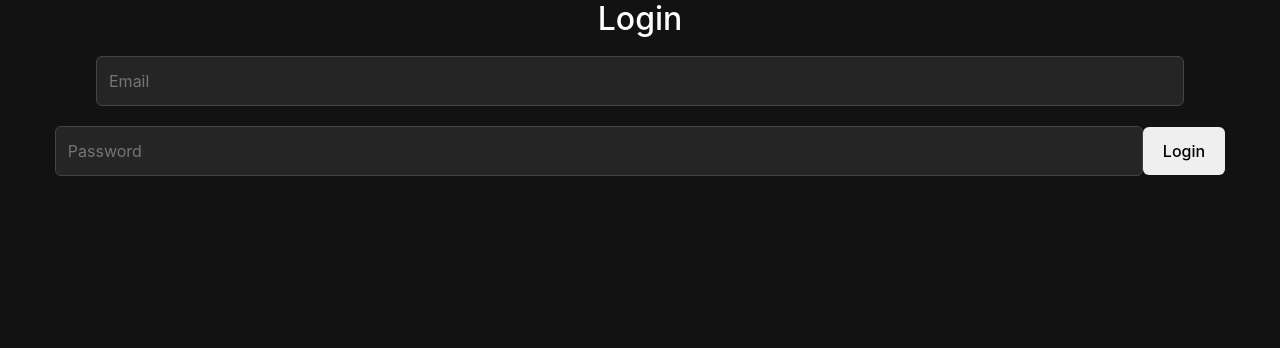
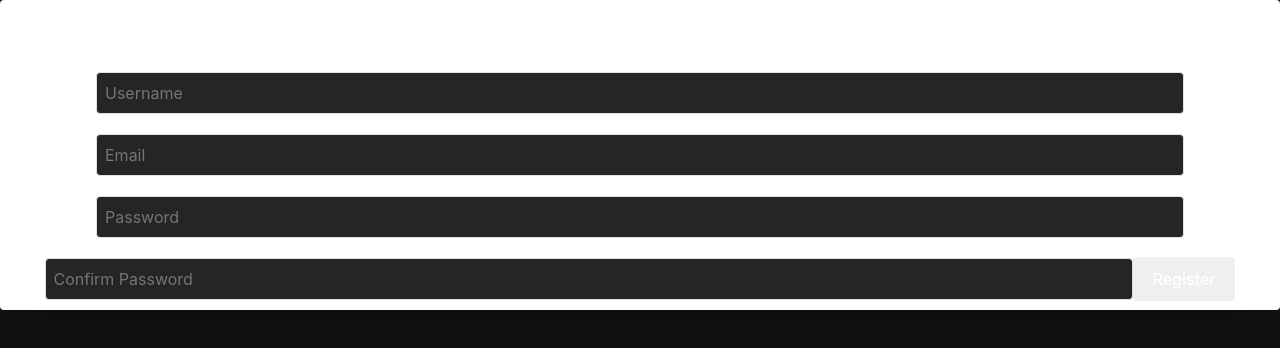
Before and after one commit to alanthoms/ku_fyp, a React (Create React App) app in the folder movie-recommender/client/: page /register in a window 1280 px wide. Before the commit this address led to /login. Shown: the top 348 px of the page. Built offline with nearby package versions, Linux system fonts and the light colour scheme.

Commit message:
Add Register Screen

```diff
--- a/movie-recommender/client/src/App.js
+++ b/movie-recommender/client/src/App.js
@@ -2,6 +2,7 @@ import { BrowserRouter as Router, Routes, Route, Navigate } from "react-router-d
 import { useEffect, useState } from "react";
 import Login from "./components/Login";
 import Dashboard from "./components/Dashboard";
+import Register from "./components/Register";
 
 function App() {
   const [isAuthenticated, setIsAuthenticated] = useState(null);
@@ -18,6 +19,7 @@ function App() {
         <Route path="/login" element={isAuthenticated ? <Navigate to="/dashboard" /> : <Login />} />
         <Route path="/dashboard" element={isAuthenticated ? <Dashboard /> : <Navigate to="/login" />} />
         <Route path="*" element={<Navigate to={isAuthenticated ? "/dashboard" : "/login"} />} />
+        <Route path="/register" element={<Register />} />
       </Routes>
     </Router>
   );
--- a/movie-recommender/client/src/components/Login.js
+++ b/movie-recommender/client/src/components/Login.js
@@ -1,6 +1,6 @@
 import { useState } from "react";
 import { useNavigate } from "react-router-dom";
-
+import { Link } from "react-router-dom";
 const Login = () => {
   const [email, setEmail] = useState("");
   const [password, setPassword] = useState("");
@@ -39,6 +39,12 @@ const Login = () => {
         <input type="password" placeholder="Password" value={password} onChange={(e) => setPassword(e.target.value)} required />
         <button type="submit">Login</button>
       </form>
+      <p>
+        Don't have an account?{" "}
+        <Link to="/register" style={{ color: "blue" }}>
+          Register here
+        </Link>
+      </p>
     </div>
   );
 };
--- /dev/null
+++ b/movie-recommender/client/src/components/Register.js
@@ -0,0 +1,113 @@
+import React, { useState } from "react";
+import { useNavigate } from "react-router-dom";
+
+const Register = () => {
+  const [username, setUsername] = useState("");
+  const [email, setEmail] = useState("");
+  const [password, setPassword] = useState("");
+  const [confirmPassword, setConfirmPassword] = useState("");
+  const [error, setError] = useState(null);
+  const [passwordStrength, setPasswordStrength] = useState(null);
+
+  const navigate = useNavigate();
+
+  const validatePasswordStrength = (pwd) => {
+    if (pwd.length < 6) return "Too short";
+    if (!/[A-Z]/.test(pwd)) return "Add an uppercase letter";
+    if (!/[0-9]/.test(pwd)) return "Add a number";
+    if (!/[!@#$%^&*]/.test(pwd)) return "Add a special character";
+    return "Strong";
+  };
+
+  const handlePasswordChange = (e) => {
+    const pwd = e.target.value;
+    setPassword(pwd);
+    setPasswordStrength(validatePasswordStrength(pwd));
+  };
+
+  const handleRegister = async (e) => {
+    e.preventDefault();
+
+    // Validate password match
+    if (password !== confirmPassword) {
+      setError("Passwords do not match");
+      return;
+    }
+
+    // Validate password strength
+    if (passwordStrength !== "Strong") {
+      setError("Password is not strong enough");
+      return;
+    }
+
+    try {
+      const res = await fetch("http://localhost:5000/api/auth/register", {
+        method: "POST",
+        headers: { "Content-Type": "application/json" },
+        body: JSON.stringify({ username, email, password }),
+      });
+
+      const data = await res.json();
+      if (!res.ok) throw new Error(data.error || "Registration failed");
+
+      alert("🎉 Registration successful!");
+      navigate("/login");
+    } catch (err) {
+      setError(err.message);
+    }
+  };
+
+  return (
+    <div className="max-w-md mx-auto p-6 shadow-lg mt-10 rounded bg-white">
+      <h2 className="text-xl font-bold mb-4">Create Account</h2>
+      {error && <p className="text-red-500 mb-2">{error}</p>}
+      <form onSubmit={handleRegister} className="space-y-4">
+        <input
+          type="text"
+          placeholder="Username"
+          className="w-full p-2 border rounded"
+          value={username}
+          onChange={(e) => setUsername(e.target.value)}
+          required
+        />
+        <input
+          type="email"
+          placeholder="Email"
+          className="w-full p-2 border rounded"
+          value={email}
+          onChange={(e) => setEmail(e.target.value)}
+          required
+        />
+        <input
+          type="password"
+          placeholder="Password"
+          className="w-full p-2 border rounded"
+          value={password}
+          onChange={handlePasswordChange}
+          required
+        />
+        {password && (
+          <p className={`text-sm ${passwordStrength === "Strong" ? "text-green-600" : "text-orange-500"}`}>
+            Strength: {passwordStrength}
+          </p>
+        )}
+        <input
+          type="password"
+          placeholder="Confirm Password"
+          className="w-full p-2 border rounded"
+          value={confirmPassword}
+          onChange={(e) => setConfirmPassword(e.target.value)}
+          required
+        />
+        <button
+          type="submit"
+          className="w-full bg-blue-600 text-white py-2 rounded hover:bg-blue-700"
+        >
+          Register
+        </button>
+      </form>
+    </div>
+  );
+};
+
+export default Register;
```
